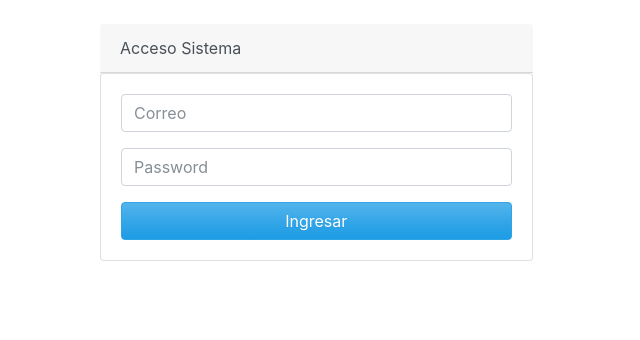
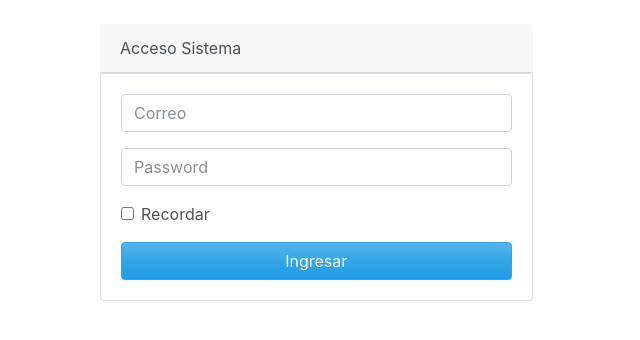
Before and after one commit to jobery/suc__flask, a Flask app: page / in a window 1280 px wide. Shown: the part 56-396 px from the top of the page, without its empty margins (0-640 px from the left). Run offline with Flask 2, Linux system fonts and the light colour scheme; some libraries are stand-ins or nearby versions.

Commit message:
2.17
cookies y recordar login

```diff
--- a/app.py
+++ b/app.py
@@ -1,10 +1,10 @@
-from flask import Flask,request,render_template,redirect,url_for,session,flash,Response,jsonify,escape
+from flask import Flask,request,render_template,redirect,url_for,session,flash,Response,jsonify,escape,make_response
 from werkzeug.security import generate_password_hash, check_password_hash
 from flask_wtf import CSRFProtect
 import pymysql
 import secrets
 
-from datetime import datetime
+from datetime import datetime,timedelta
 
 app = Flask(__name__)
 
@@ -12,6 +12,13 @@ conn = pymysql.connect(host='localhost',user='admin',passwd='admin',db='sucursal
 
 app.config['SECRET_KEY'] = secrets.token_urlsafe(10)
 csrf = CSRFProtect(app)
+
+app.config['PERMANENT_SESSION_LIFETIME'] = timedelta(minutes=10)
+
+global COOKIE_TIME_OUT
+COOKIE_TIME_OUT = 60 * 5
+
+
 
 @app.route('/')
 def inicio():
@@ -81,8 +88,12 @@ def usuario():
 
 @app.route('/check',methods=['POST'])
 def check():
-    email = str(request.form['email'])
+    if 'cor' in request.cookies:
+        email = request.cookies.get('cor')
+    else:
+        email = str(request.form['email'])
     password = str(request.form['password'])
+    recordar  = "recordar" in request.form
     cursor = conn.cursor()
     cursor.execute("SELECT nombre,password FROM usuarios WHERE email = %s ",(email))
     usuario = cursor.fetchone()
@@ -95,12 +106,25 @@ def check():
         else:
             session['nombre'] =  usuario[0]
             session['email'] =  email
+            if recordar:
+                reponse = make_response(redirect(url_for('inicio')))
+                reponse.set_cookie('cor',email,max_age=COOKIE_TIME_OUT)
+                reponse.set_cookie('rec','on',max_age=COOKIE_TIME_OUT)
+                return reponse
+            else:
+                reponse = make_response(redirect(url_for('inicio')))
+                reponse.set_cookie('cor','',max_age=0)
+                reponse.set_cookie('rec','off',max_age=0)
+                return reponse
         return redirect(url_for('inicio'))
     else:
         flash("Email o Password Incorrectos","danger")
-        session['logged_in'] = False
-        session['nombre'] =  ''
-        session['email'] =  ''
+        #session['logged_in'] = False
+        #session['nombre'] =  ''
+        #session['email'] =  ''
+        session.pop('logged_in',None)
+        session.pop('nombre',None)
+        session.pop('email',None)
         return redirect(url_for('inicio'))
 
 @app.route('/salir')
--- a/templates/usuario/login.html
+++ b/templates/usuario/login.html
@@ -11,10 +11,20 @@
                         <form action="/check" method="POST" autocomplete="on">
                             <input type="hidden" name="csrf_token" value="{{ csrf_token() }}">
                             <div class="form-group">
-                                <input type="email" class="form-control" name="email" placeholder="Correo" required>
+                                <input type="email" class="form-control" name="email" value="{% if 'cor' in request.cookies %}{{ request.cookies.get('cor') }}{% endif %}" placeholder="Correo" required>
                             </div>
                             <div class="form-group">
                                 <input type="password" class="form-control" name="password" placeholder="Password" required>
+                            </div>
+                            <div class="form-group">
+                                <div class="form-check">
+                                    {% if 'rec' in request.cookies %}
+                                        <input class="form-check-input" type="checkbox" name="recordar" checked>
+                                    {% else %}
+                                        <input class="form-check-input" type="checkbox" name="recordar">
+                                    {% endif %}
+                                    <label class="form-check-label" for="Recordar">Recordar</label>
+                                </div>
                             </div>
                             <button type="submit" id="sendlogin" class="btn btn-primary btn-block">Ingresar</button>
                         </form>
```
